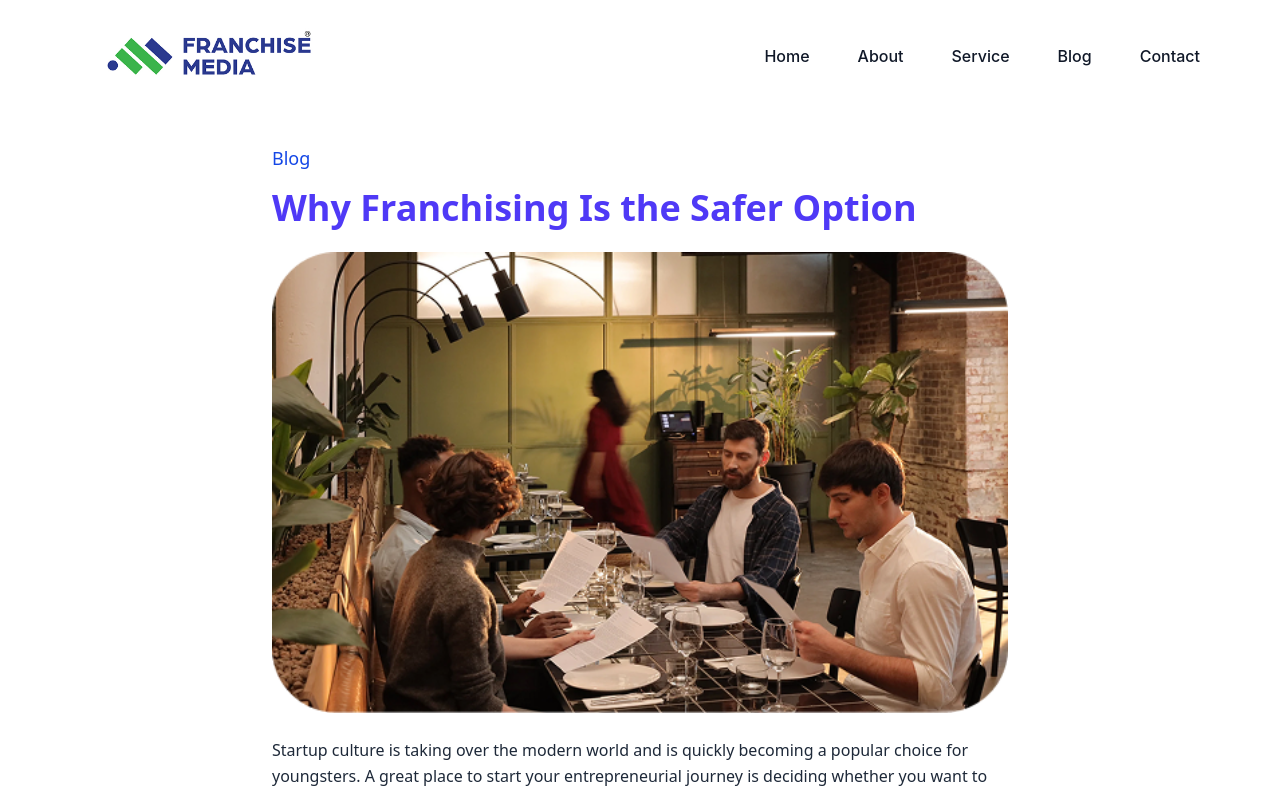
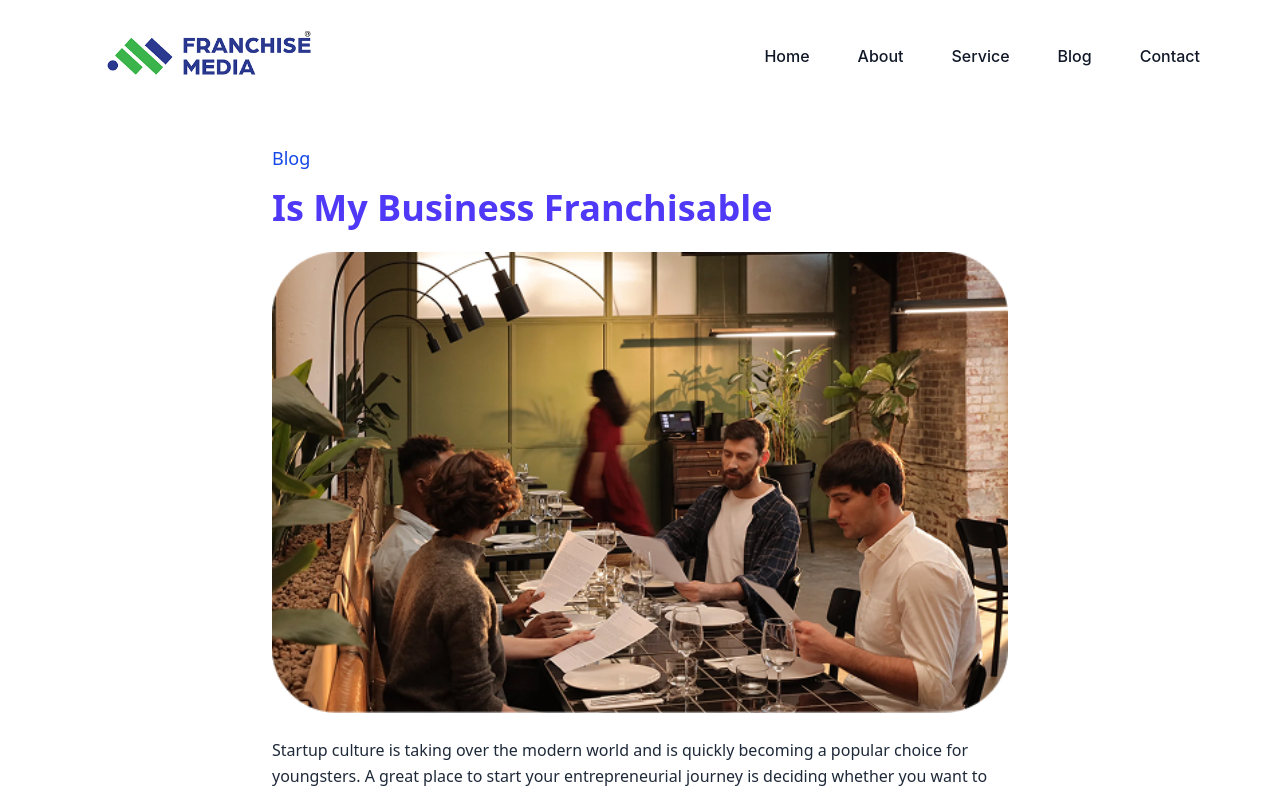
Before and after one commit to ArshidaKA/Franchise-media, a React (Vite) app: page /franchisable in a window 1280 px wide. Shown: the top 794 px of the page. Built offline with nearby package versions, Linux system fonts and the light colour scheme.

Commit message:
add blog details two section safeOption , Franchisable

```diff
--- a/src/components/blog/Franchisable.tsx
+++ b/src/components/blog/Franchisable.tsx
@@ -8,7 +8,7 @@ export default function Franchisable() {
 
       {/* Blog Title */}
       <h1 className="text-3xl md:text-4xl font-bold text-indigo-600 mb-6">
-        Why Franchising Is the Safer Option
+        Is My Business Franchisable
       </h1>
 
       {/* Featured Image */}
```
